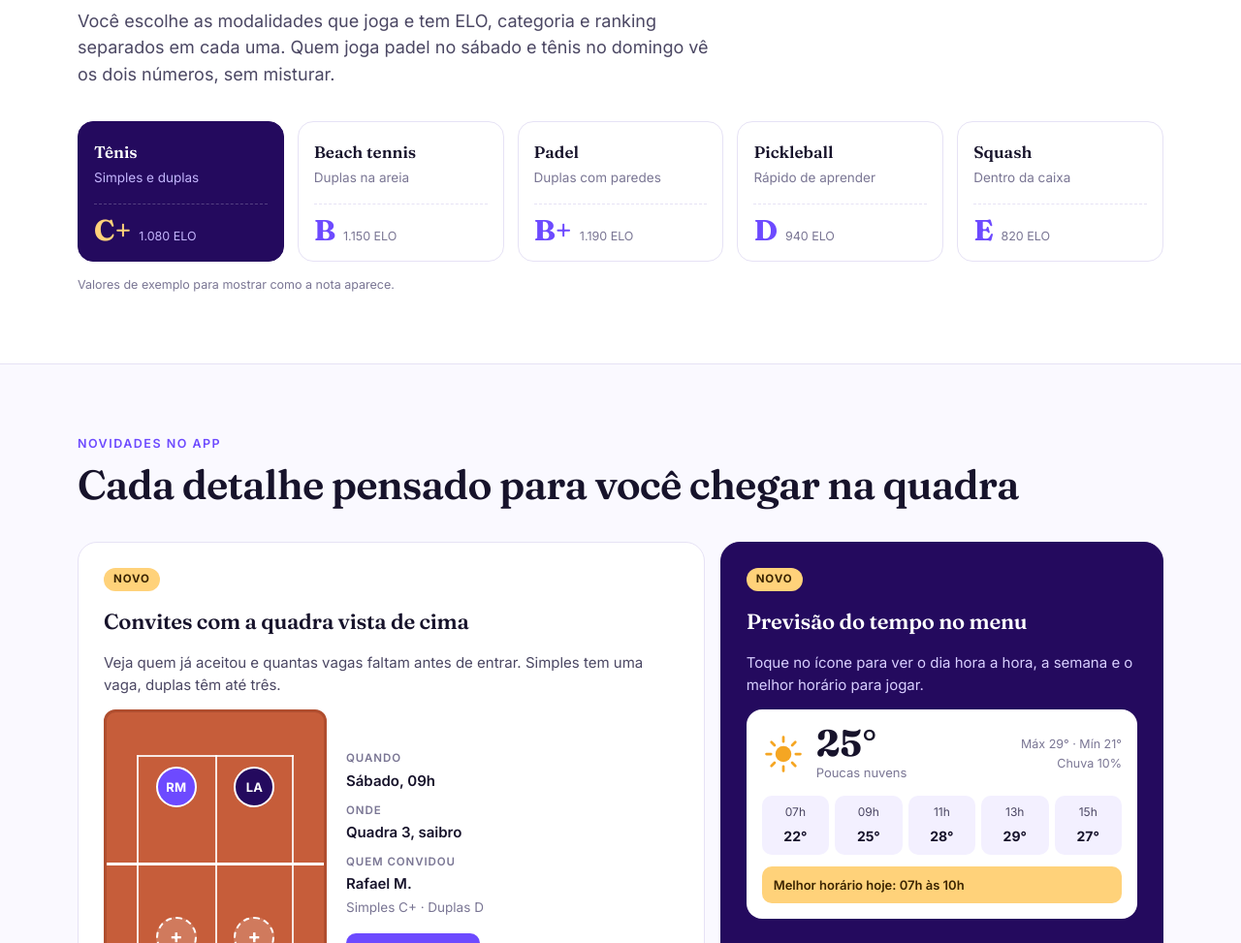
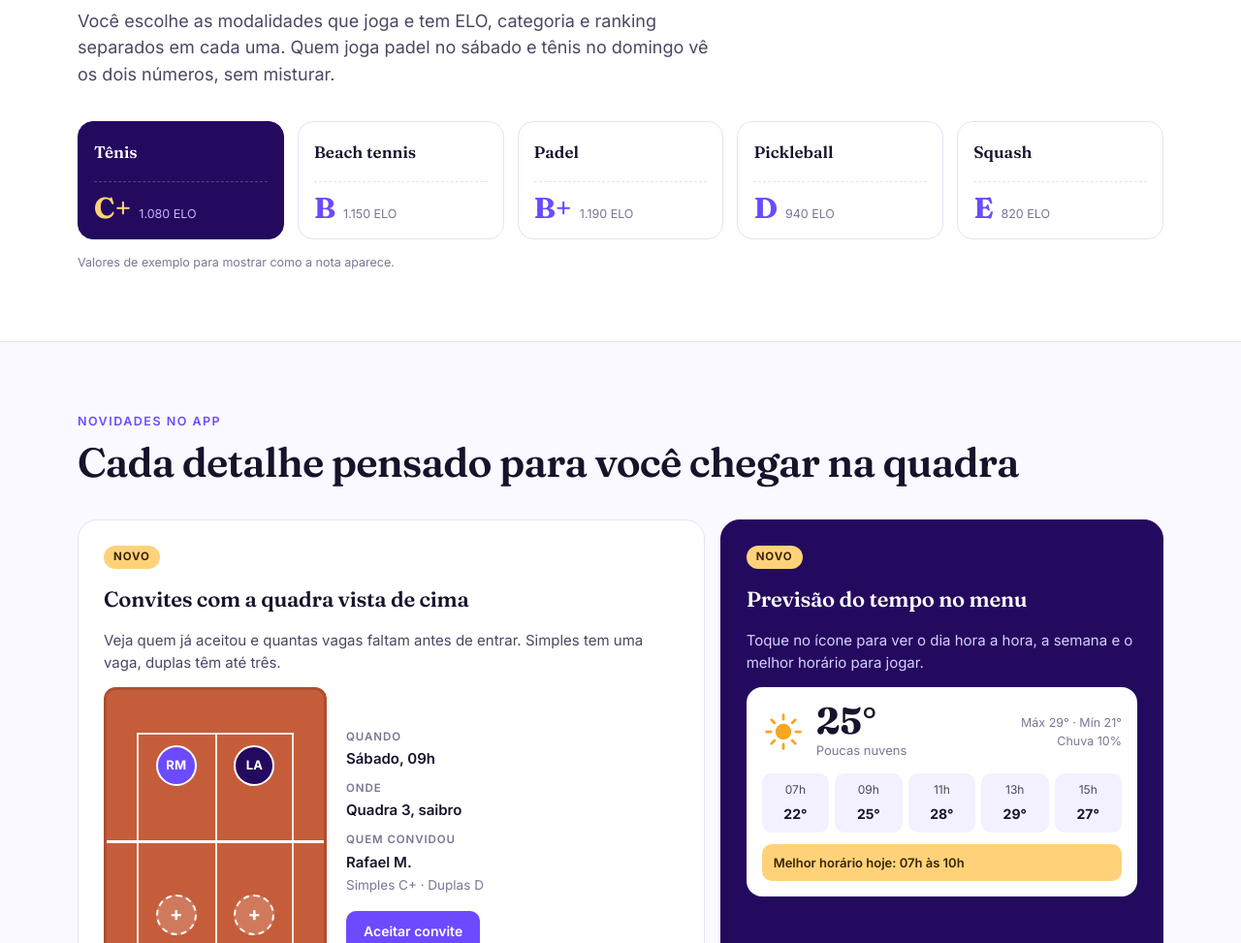
Before and after one commit to MaisTennisApp/maistennis-site, a website: page index.html in a window 1280 px wide. Shown: the part 1060-2033 px from the top of the page at 97% size. Drawn offline with Linux system fonts and the light colour scheme.

Commit message:
Site: cards de modalidades só com o nome do esporte
Co-Authored-By: Claude Sonnet 5.5 <noreply@anthropic.com>

```diff
--- a/index.html
+++ b/index.html
@@ -86,11 +86,11 @@
       <h2 class="display">Jogue mais de um esporte e evolua em cada um</h2>
       <p class="lead">Você escolhe as modalidades que joga e tem ELO, categoria e ranking separados em cada uma. Quem joga padel no sábado e tênis no domingo vê os dois números, sem misturar.</p>
       <div class="mods">
-        <div class="mod destaque"><h3>Tênis</h3><p>Simples e duplas</p><div class="cat"><b>C+</b><span>1.080 ELO</span></div></div>
-        <div class="mod"><h3>Beach tennis</h3><p>Duplas na areia</p><div class="cat"><b>B</b><span>1.150 ELO</span></div></div>
-        <div class="mod"><h3>Padel</h3><p>Duplas com paredes</p><div class="cat"><b>B+</b><span>1.190 ELO</span></div></div>
-        <div class="mod"><h3>Pickleball</h3><p>Rápido de aprender</p><div class="cat"><b>D</b><span>940 ELO</span></div></div>
-        <div class="mod"><h3>Squash</h3><p>Dentro da caixa</p><div class="cat"><b>E</b><span>820 ELO</span></div></div>
+        <div class="mod destaque"><h3>Tênis</h3><div class="cat"><b>C+</b><span>1.080 ELO</span></div></div>
+        <div class="mod"><h3>Beach tennis</h3><div class="cat"><b>B</b><span>1.150 ELO</span></div></div>
+        <div class="mod"><h3>Padel</h3><div class="cat"><b>B+</b><span>1.190 ELO</span></div></div>
+        <div class="mod"><h3>Pickleball</h3><div class="cat"><b>D</b><span>940 ELO</span></div></div>
+        <div class="mod"><h3>Squash</h3><div class="cat"><b>E</b><span>820 ELO</span></div></div>
       </div>
       <p class="ex">Valores de exemplo para mostrar como a nota aparece.</p>
     </div>
```
